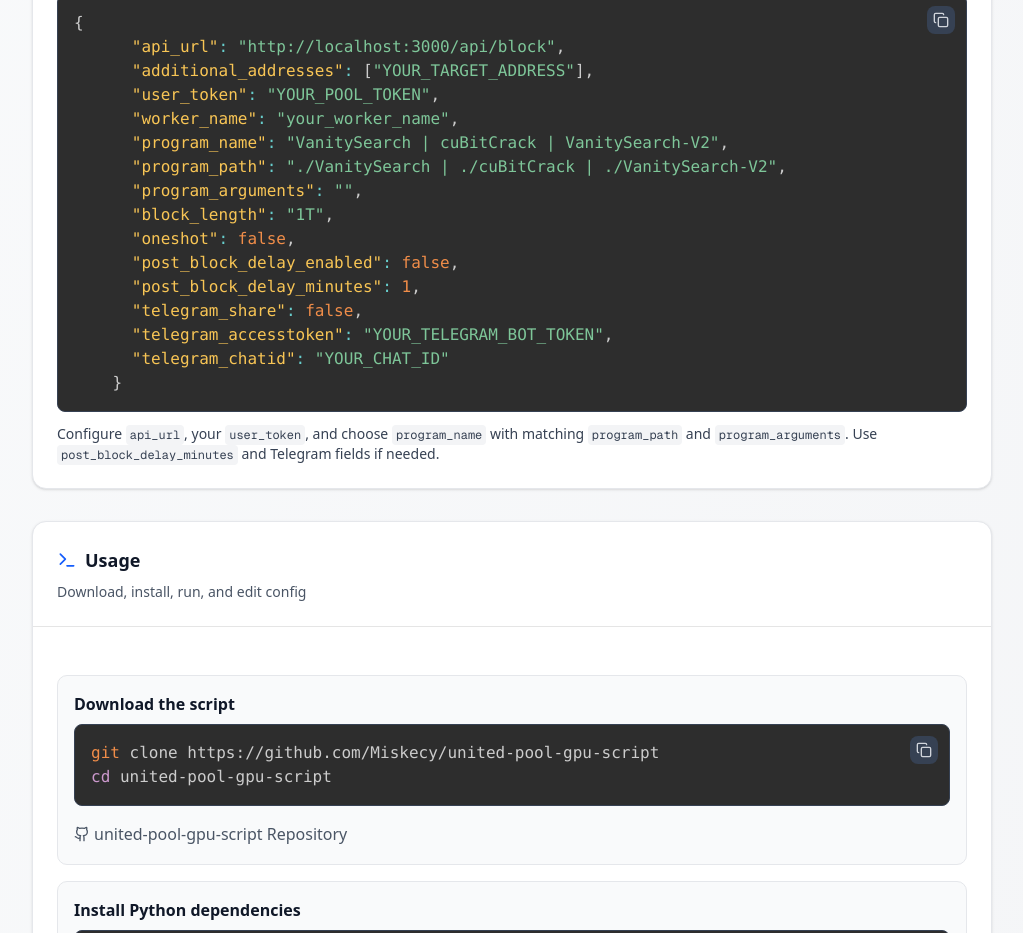
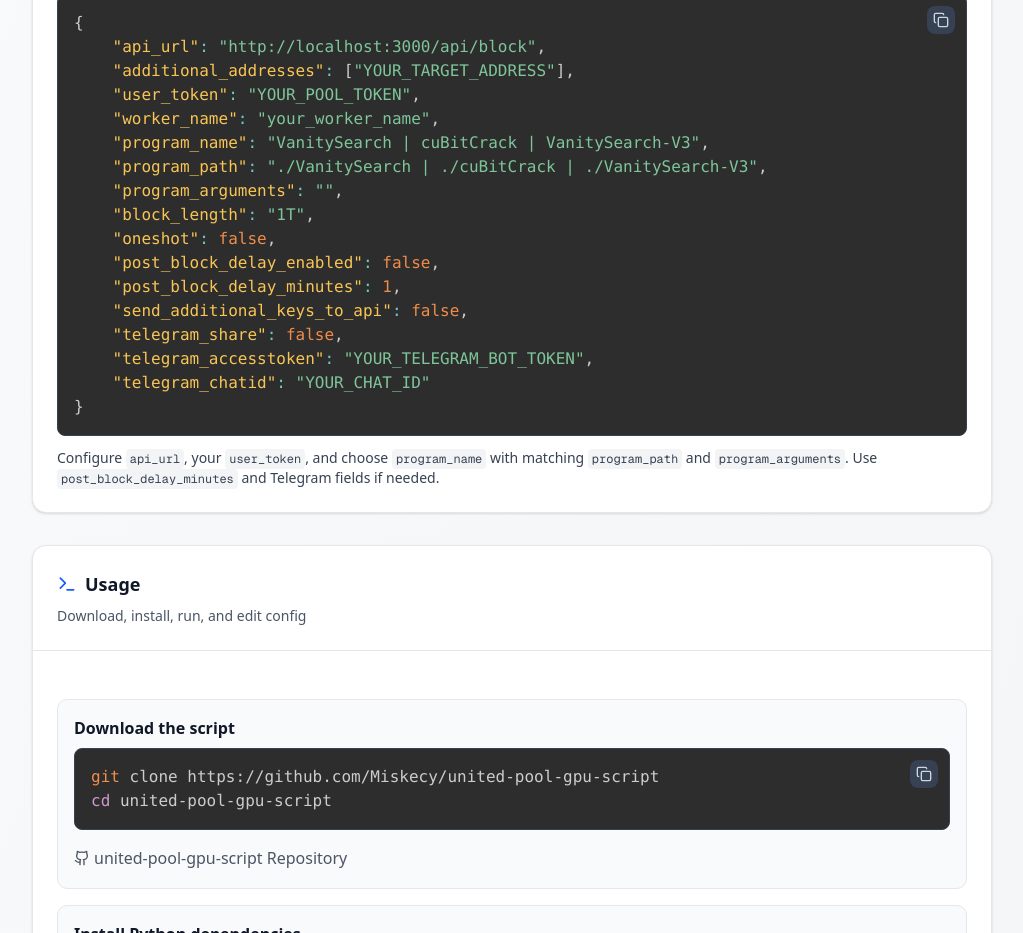
Before and after one commit to Miskecy/united-puzzle-pool, a Next.js app: page /docs/gpu-script in a window 1280 px wide. Shown: the part 860-1793 px from the top of the page, without its empty margins (128-1151 px from the left). Built offline with nearby package versions, Linux system fonts and the light colour scheme; no server answers; the database is empty.

Commit message:
Fix gpu-script-config

```diff
--- a/src/app/docs/gpu-script/page.tsx
+++ b/src/app/docs/gpu-script/page.tsx
@@ -14,13 +14,14 @@ export default function GPUScriptDocs() {
     "additional_addresses": ["YOUR_TARGET_ADDRESS"],
     "user_token": "YOUR_POOL_TOKEN",
     "worker_name": "your_worker_name",
-	  "program_name": "VanitySearch | cuBitCrack | VanitySearch-V2",
-	  "program_path": "./VanitySearch | ./cuBitCrack | ./VanitySearch-V2",
+    "program_name": "VanitySearch | cuBitCrack | VanitySearch-V3",
+    "program_path": "./VanitySearch | ./cuBitCrack | ./VanitySearch-V3",
     "program_arguments": "",
     "block_length": "1T",
     "oneshot": false,
     "post_block_delay_enabled": false,
     "post_block_delay_minutes": 1,
+    "send_additional_keys_to_api": false,
     "telegram_share": false,
     "telegram_accesstoken": "YOUR_TELEGRAM_BOT_TOKEN",
     "telegram_chatid": "YOUR_CHAT_ID"
```
Lines whose indentation alone changed are shown as unchanged.
